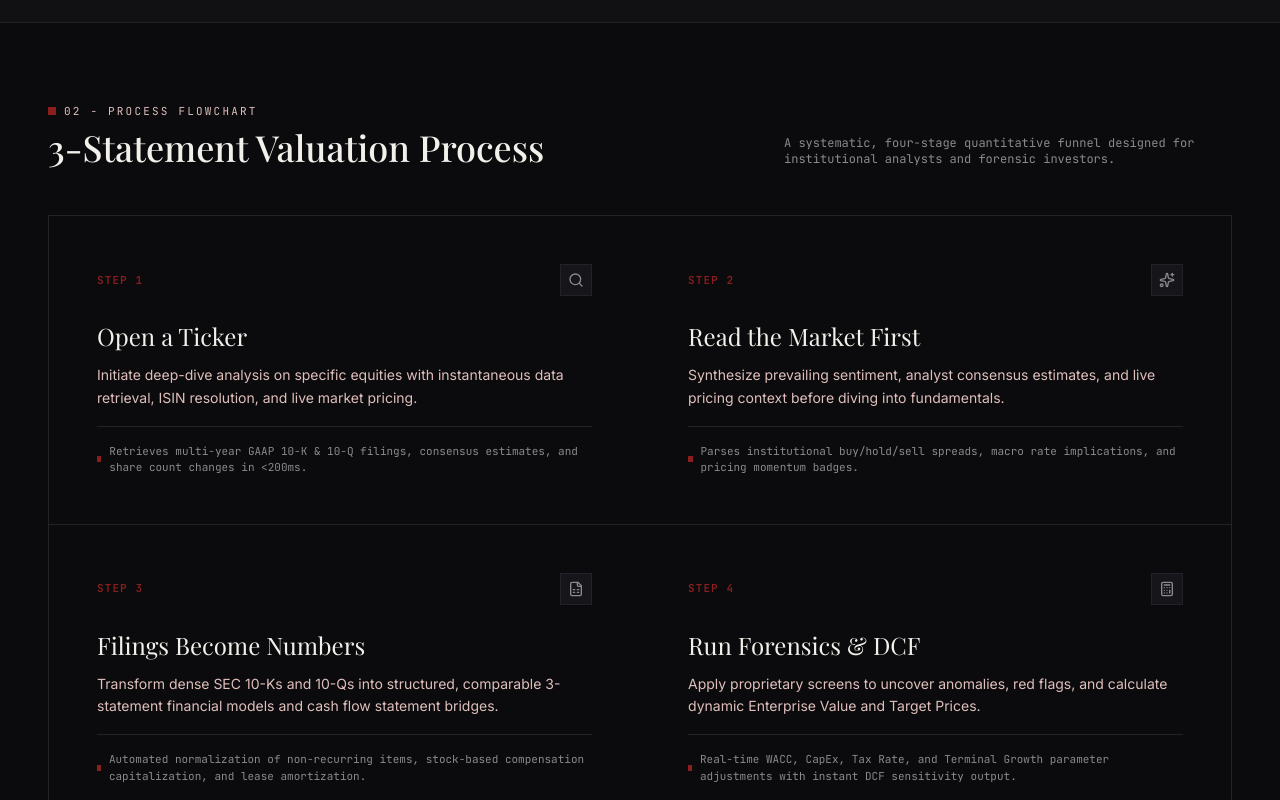
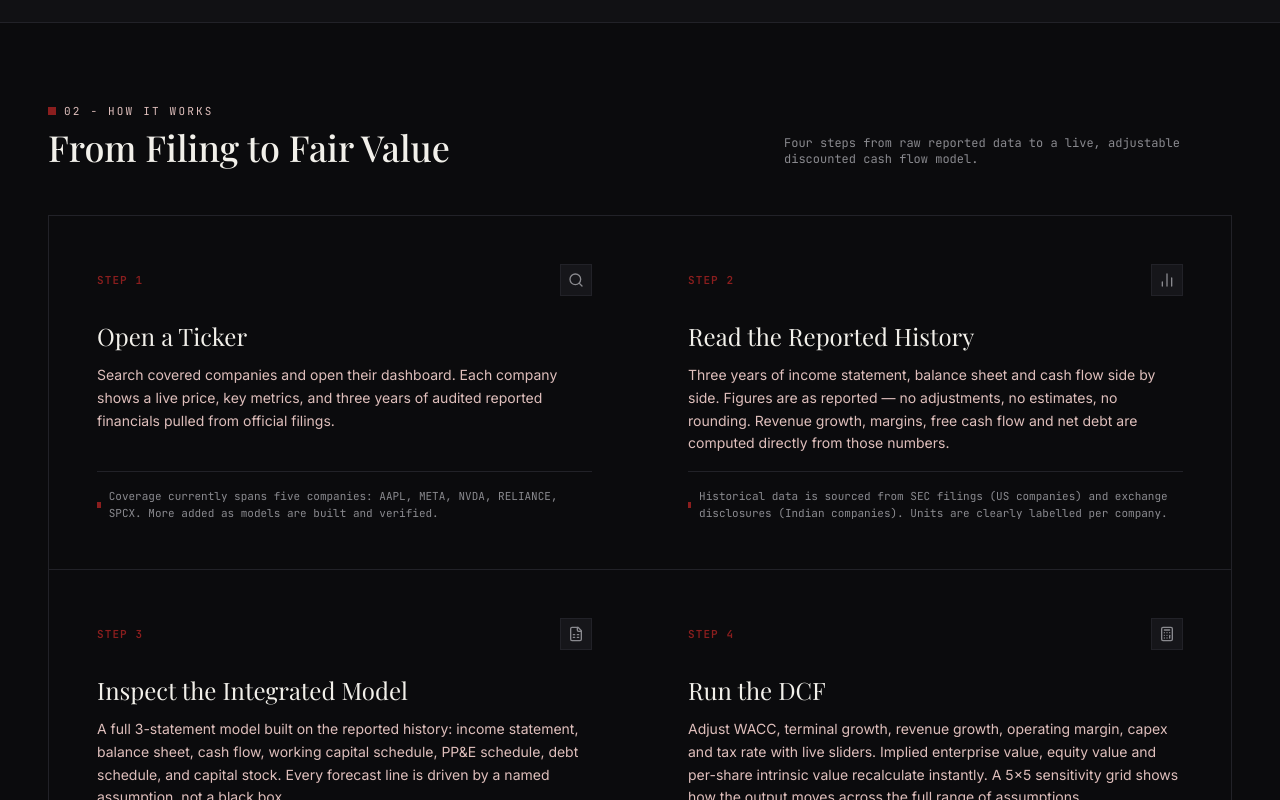
Before and after one commit to vanshgupta569-lab/Vansh-Gupta, a React (Vite) app: page / in a window 1280 px wide. Shown: the part 1540-2340 px from the top of the page. Built offline with nearby package versions, Linux system fonts and the light colour scheme; a web font is replaced by a local one.

Commit message:
Update MethodologyGrid.tsx

```diff
--- a/src/components/MethodologyGrid.tsx
+++ b/src/components/MethodologyGrid.tsx
@@ -1,5 +1,5 @@
 import React, { useState } from 'react';
-import { ArrowRight, Calculator, FileSpreadsheet, Search, Sparkles } from 'lucide-react';
+import { ArrowRight, Calculator, FileSpreadsheet, Search, BarChart2 } from 'lucide-react';
 
 interface MethodologyGridProps {
   onSelectStep: (stepNumber: number) => void;
@@ -9,30 +9,30 @@ const METHODOLOGY_STEPS = [
   {
     step: 'STEP 1',
     title: 'Open a Ticker',
-    description: 'Initiate deep-dive analysis on specific equities with instantaneous data retrieval, ISIN resolution, and live market pricing.',
+    description: 'Search covered companies and open their dashboard. Each company shows a live price, key metrics, and three years of audited reported financials pulled from official filings.',
     icon: Search,
-    detail: 'Retrieves multi-year GAAP 10-K & 10-Q filings, consensus estimates, and share count changes in <200ms.',
+    detail: 'Coverage currently spans five companies: AAPL, META, NVDA, RELIANCE, SPCX. More added as models are built and verified.',
   },
   {
     step: 'STEP 2',
-    title: 'Read the Market First',
-    description: 'Synthesize prevailing sentiment, analyst consensus estimates, and live pricing context before diving into fundamentals.',
-    icon: Sparkles,
-    detail: 'Parses institutional buy/hold/sell spreads, macro rate implications, and pricing momentum badges.',
+    title: 'Read the Reported History',
+    description: 'Three years of income statement, balance sheet and cash flow side by side. Figures are as reported — no adjustments, no estimates, no rounding. Revenue growth, margins, free cash flow and net debt are computed directly from those numbers.',
+    icon: BarChart2,
+    detail: 'Historical data is sourced from SEC filings (US companies) and exchange disclosures (Indian companies). Units are clearly labelled per company.',
   },
   {
     step: 'STEP 3',
-    title: 'Filings Become Numbers',
-    description: 'Transform dense SEC 10-Ks and 10-Qs into structured, comparable 3-statement financial models and cash flow statement bridges.',
+    title: 'Inspect the Integrated Model',
+    description: 'A full 3-statement model built on the reported history: income statement, balance sheet, cash flow, working capital schedule, PP&E schedule, debt schedule, and capital stock. Every forecast line is driven by a named assumption, not a black box.',
     icon: FileSpreadsheet,
-    detail: 'Automated normalization of non-recurring items, stock-based compensation capitalization, and lease amortization.',
+    detail: 'The balance sheet is checked for balance in every year. Forecasts are clearly labelled — reported figures carry an "R" tag, modelled figures carry an "M" tag.',
   },
   {
     step: 'STEP 4',
-    title: 'Run Forensics & DCF',
-    description: 'Apply proprietary screens to uncover anomalies, red flags, and calculate dynamic Enterprise Value and Target Prices.',
+    title: 'Run the DCF',
+    description: 'Adjust WACC, terminal growth, revenue growth, operating margin, capex and tax rate with live sliders. Implied enterprise value, equity value and per-share intrinsic value recalculate instantly. A 5×5 sensitivity grid shows how the output moves across the full range of assumptions.',
     icon: Calculator,
-    detail: 'Real-time WACC, CapEx, Tax Rate, and Terminal Growth parameter adjustments with instant DCF sensitivity output.',
+    detail: 'Two terminal value methods: Gordon Growth perpetuity and EV/EBITDA exit multiple. The market price vs. model implied value gap is shown — no buy/sell verdict is made.',
   },
 ];
 
@@ -46,15 +46,15 @@ export const MethodologyGrid: React.FC<MethodologyGridProps> = ({ onSelectStep }
           <div className="flex items-center gap-2 mb-2">
             <span className="w-2 h-2 bg-[#8B1E1E]" />
             <span className="font-mono text-[11px] text-[#dfbfbc] tracking-[0.2em] uppercase">
-              02 - PROCESS FLOWCHART
+              02 - HOW IT WORKS
             </span>
           </div>
           <h2 className="font-display text-3xl sm:text-4xl text-[#F2F0EA] font-medium">
-            3-Statement Valuation Process
+            From Filing to Fair Value
           </h2>
         </div>
         <p className="font-mono text-xs text-[#8A8A8F] max-w-md">
-          A systematic, four-stage quantitative funnel designed for institutional analysts and forensic investors.
+          Four steps from raw reported data to a live, adjustable discounted cash flow model.
         </p>
       </div>
 
```
